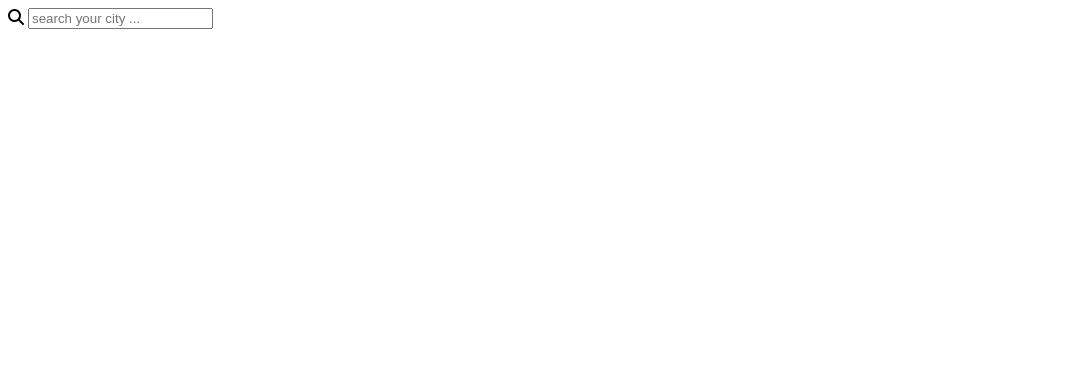
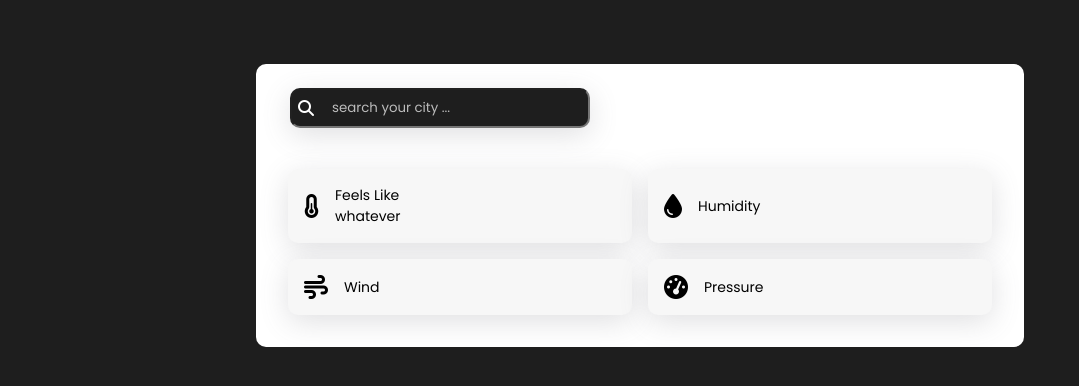
Before and after one commit to AshayaSah/Weather-Website, a plain HTML site: page index.html in a window 1280 px wide. Shown: the whole page, without its empty margins (0-1079 px from the left). Drawn offline with Linux system fonts and the light colour scheme.

Commit message:
Html and css added

```diff
--- a/index.html
+++ b/index.html
@@ -6,14 +6,174 @@
     <link rel="stylesheet" href="https://cdnjs.cloudflare.com/ajax/libs/font-awesome/6.5.2/css/all.min.css" integrity="sha512-SnH5WK+bZxgPHs44uWIX+LLJAJ9/2PkPKZ5QiAj6Ta86w+fsb2TkcmfRyVX3pBnMFcV7oQPJkl9QevSCWr3W6A==" crossorigin="anonymous" referrerpolicy="no-referrer" />
     <title>Weather Website</title>
 </head>
+
+<style>
+@import url('https://fonts.googleapis.com/css2?family=Poppins:ital,wght@0,100;0,200;0,300;0,400;0,500;0,600;0,700;0,800;0,900;1,100;1,200;1,300;1,400;1,500;1,600;1,700;1,800;1,900&family=Roboto:ital,wght@0,100;0,300;0,400;0,500;0,700;0,900;1,100;1,300;1,400;1,500;1,700;1,900&display=swap');
+
+*{
+    padding:0;
+    margin:0;
+    box-sizing: border-box;
+    font-family: "Poppins", sans-serif;
+
+}
+
+body{
+    background-color: #1e1e1e;
+    color: #171717;
+}
+
+.container{
+    width: 60%;
+    background-color: #fff;
+    padding: 2rem;
+    margin: 4rem auto;
+    border-radius: 10px;
+}
+
+/*Header*/
+.location_search {
+    position: relative;
+    margin-left: 10px;
+}
+
+.search_input{
+    position: absolute;
+    left: -8px;
+    top: -8px;
+    z-index: 1;
+
+    height: 40px;
+    width: 300px;
+    padding: 0.5rem 2.5rem;
+
+    background-color:#1e1e1e;
+    color: #fff;
+    border-radius: 10px;
+    box-shadow: rgba(100, 100, 111, 0.2) 0px 7px 29px 0px;
+}
+input::placeholder{
+    color: #fff;
+    opacity: 0.7;
+}
+.fa-magnifying-glass{
+    color:#fff;
+    position: relative;
+    z-index: 2;
+}
+
+.extra_details {
+  display: grid;
+  grid-template-columns: repeat(2, 1fr);
+  grid-gap: 1rem;
+  margin-top: 3rem;
+}
+
+.weather_card {
+  display: flex;
+  align-items: center;
+  background: #1e1e1e;
+  background-color: #f7f7f7;
+  color: #000;
+  padding: 1rem;
+  border-radius: 10px;
+  box-shadow: rgba(100, 100, 111, 0.2) 0px 7px 29px 0px;
+}
+
+.weather_card i {
+  font-size: 1.5rem;
+  margin-right: 1rem;
+}
+
+.weather_card p {
+  font-size: 14px;
+}
+
+@media (max-width: 1200px) {
+  .container {
+    width: 70%;
+  }
+}
+
+@media (max-width: 936px) {
+  .container {
+    width: 90%;
+  }
+
+  .header {
+    flex-direction: column;
+  }
+
+  .weather_units {
+    margin-top: 1rem;
+  }
+}
+
+@media (max-width: 400px) {
+  .extra_details {
+    grid-template-columns: none;
+  }
+}
+
+</style>
+
+
 <body>
     <section class="container">
         <div class="header">
             <form class="location_search">
-                <i class="fa-solid fa-magnifying-glass"></i>
+                <i id="search_icon" class="fa-solid fa-magnifying-glass"></i>
                 <input class="search_input" placeholder="search your city ..."/>
             </form>
         </div>
+        <div class="main_body">
+            <h1 class="city_name"></h1>
+            <p class="city_date_time"></p>
+            <div class="forecast"></div>
+            <div class="weather_icon"></div>
+            <h1 class="temperature"></h1>
+            <div class="min_max">
+                <p class="min"></p>
+                <p class="max"></p>
+            </div>
+        </div>
+        <div class="extra_details">
+            <div class="weather_card a1">
+                <i class="fa-solid fa-temperature-half"></i>
+                <div>
+                    <p>Feels Like</p>
+                    <p class="feels_like">whatever</p>
+                </div>
+            </div>
+            <div class="weather_card a2">
+                <i class="fa-solid fa-droplet"></i>
+                <div>
+                    <p>Humidity</p>
+                    <div class="humidity"></div>
+                </div>
+            </div>
+            <div class="weather_card a3">
+                <i class="fa-solid fa-wind"></i>
+                <div>
+                    <p>Wind</p>
+                    <div class="wind"></div>
+                </div>
+            </div>
+            <div class="weather_card a4">
+                <i class="fa-solid fa-gauge-high"></i>
+                <div>
+                    <p>Pressure</p>
+                    <div class="pressure"> </div>
+                </div>
+            </div>
+        </div>
     </section>
+<script>
+
+
+
+
+</script>
+
 </body>
 </html>
```
